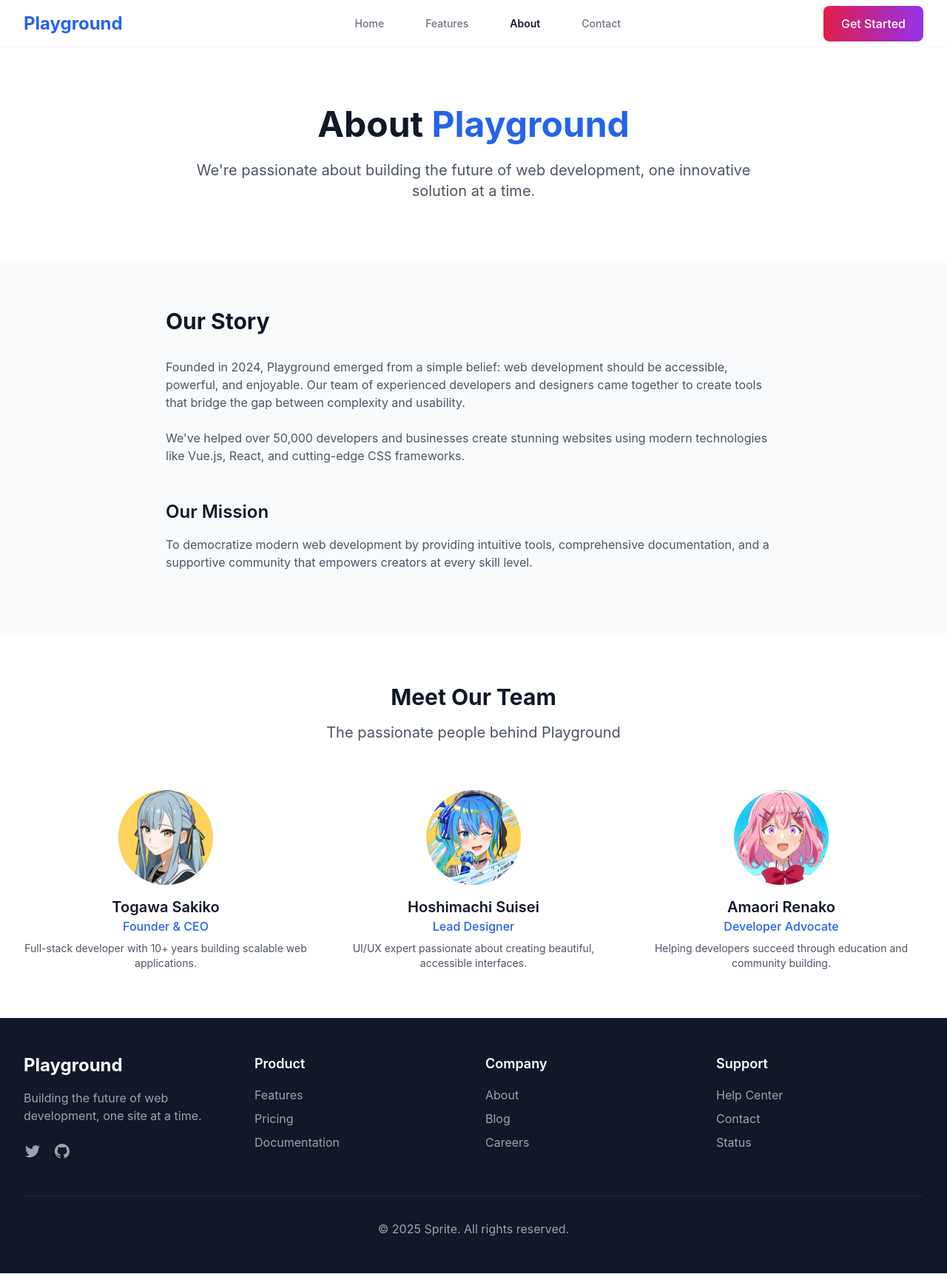
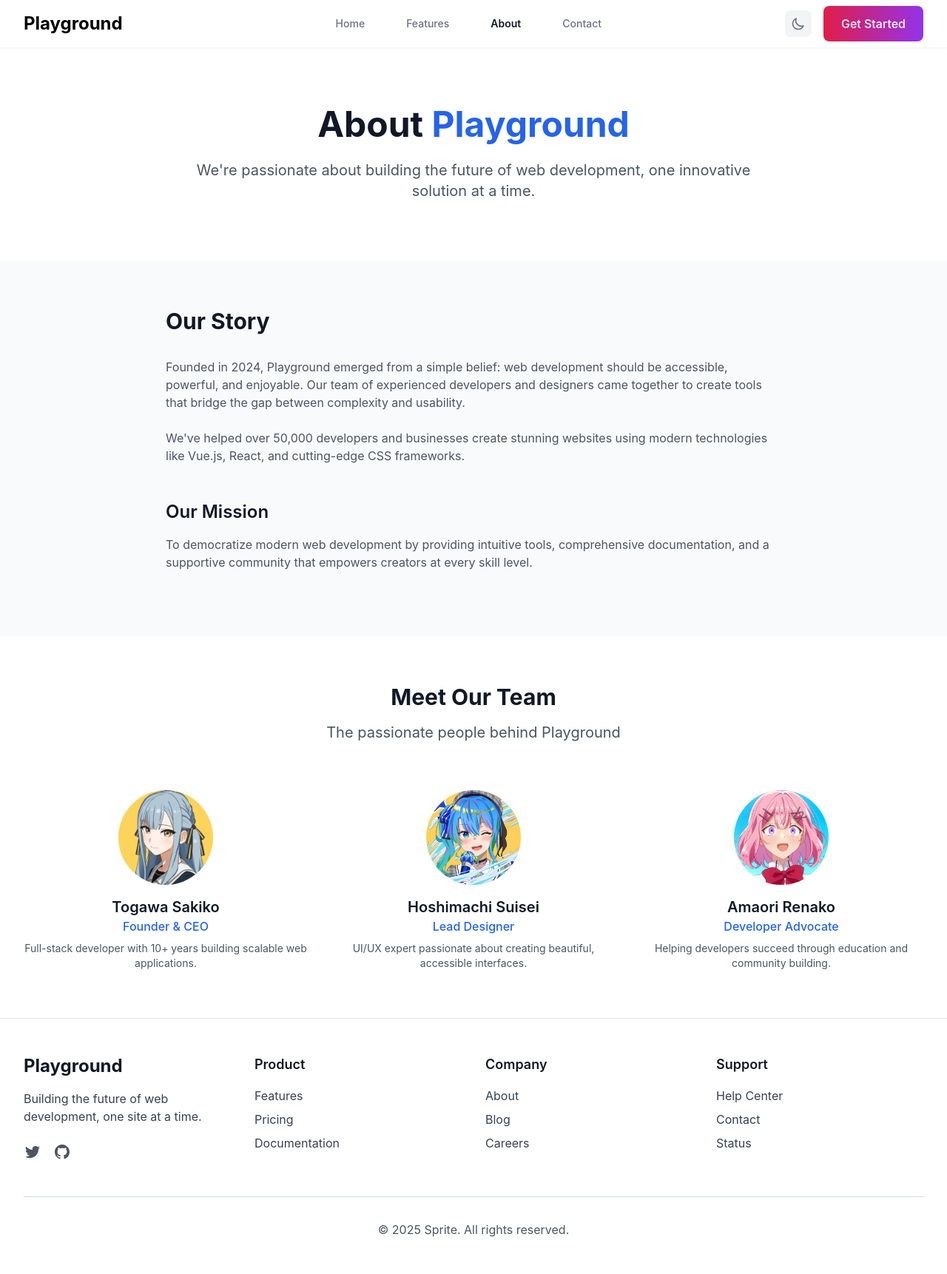
Before and after one commit to Sprtcrnbry/sprite-playground, a Vue app: page /about in a window 1280 px wide. Shown: the whole page at 74% size. Built offline with nearby package versions, Linux system fonts and the light colour scheme; the HTML template or start-up script is replaced by a standard one.

Commit message:
change: fix padding on hero, responsive, and add dark mode

```diff
--- a/src/components/AppFooter.vue
+++ b/src/components/AppFooter.vue
@@ -1,15 +1,23 @@
 <template>
-  <footer class="bg-gray-900 text-white">
+  <footer
+    class="bg-white dark:bg-gray-900 border-t border-gray-200 dark:border-gray-700 transition-colors duration-300"
+  >
     <div class="max-w-7xl mx-auto px-4 sm:px-6 lg:px-8 py-12">
       <div class="grid grid-cols-1 md:grid-cols-4 gap-8">
         <!-- Brand -->
         <div class="md:col-span-1">
-          <h3 class="text-2xl font-bold text-primary-400">{{ siteConfig.name }}</h3>
-          <p class="mt-4 text-gray-400">
+          <h3 class="text-2xl font-bold text-gray-900 dark:text-white">
+            {{ siteConfig.name }}
+          </h3>
+          <p class="mt-4 text-gray-700 dark:text-gray-300">
             {{ siteConfig.description }}
           </p>
           <div class="mt-6 flex space-x-4">
-            <a href="#" class="text-gray-400 hover:text-primary-400 transition-colors">
+            <!-- Twitter Icon -->
+            <a
+              href="#"
+              class="text-gray-600 dark:text-gray-400 hover:text-blue-500 dark:hover:text-blue-400 transition-colors"
+            >
               <span class="sr-only">Twitter</span>
               <svg class="h-6 w-6" fill="currentColor" viewBox="0 0 24 24">
                 <path
@@ -17,7 +25,11 @@
                 />
               </svg>
             </a>
-            <a href="#" class="text-gray-400 hover:text-primary-400 transition-colors">
+            <!-- GitHub Icon -->
+            <a
+              href="#"
+              class="text-gray-600 dark:text-gray-400 hover:text-gray-900 dark:hover:text-white transition-colors"
+            >
               <span class="sr-only">GitHub</span>
               <svg class="h-6 w-6" fill="currentColor" viewBox="0 0 24 24">
                 <path
@@ -32,46 +44,90 @@
 
         <!-- Links -->
         <div>
-          <h4 class="text-lg font-semibold">Product</h4>
-          <ul class="mt-4 space-y-2">
+          <h4 class="text-lg font-semibold text-gray-900 dark:text-white mb-4">Product</h4>
+          <ul class="space-y-2">
             <li>
-              <a href="#" class="text-gray-400 hover:text-white transition-colors">Features</a>
+              <a
+                href="#"
+                class="text-gray-700 dark:text-gray-400 hover:text-gray-900 dark:hover:text-white transition-colors"
+                >Features</a
+              >
             </li>
             <li>
-              <a href="#" class="text-gray-400 hover:text-white transition-colors">Pricing</a>
+              <a
+                href="#"
+                class="text-gray-700 dark:text-gray-400 hover:text-gray-900 dark:hover:text-white transition-colors"
+                >Pricing</a
+              >
             </li>
             <li>
-              <a href="#" class="text-gray-400 hover:text-white transition-colors">Documentation</a>
+              <a
+                href="#"
+                class="text-gray-700 dark:text-gray-400 hover:text-gray-900 dark:hover:text-white transition-colors"
+                >Documentation</a
+              >
             </li>
           </ul>
         </div>
 
         <div>
-          <h4 class="text-lg font-semibold">Company</h4>
-          <ul class="mt-4 space-y-2">
-            <li><a href="#" class="text-gray-400 hover:text-white transition-colors">About</a></li>
-            <li><a href="#" class="text-gray-400 hover:text-white transition-colors">Blog</a></li>
+          <h4 class="text-lg font-semibold text-gray-900 dark:text-white mb-4">Company</h4>
+          <ul class="space-y-2">
             <li>
-              <a href="#" class="text-gray-400 hover:text-white transition-colors">Careers</a>
+              <a
+                href="#"
+                class="text-gray-700 dark:text-gray-400 hover:text-gray-900 dark:hover:text-white transition-colors"
+                >About</a
+              >
+            </li>
+            <li>
+              <a
+                href="#"
+                class="text-gray-700 dark:text-gray-400 hover:text-gray-900 dark:hover:text-white transition-colors"
+                >Blog</a
+              >
+            </li>
+            <li>
+              <a
+                href="#"
+                class="text-gray-700 dark:text-gray-400 hover:text-gray-900 dark:hover:text-white transition-colors"
+                >Careers</a
+              >
             </li>
           </ul>
         </div>
 
         <div>
-          <h4 class="text-lg font-semibold">Support</h4>
-          <ul class="mt-4 space-y-2">
+          <h4 class="text-lg font-semibold text-gray-900 dark:text-white mb-4">Support</h4>
+          <ul class="space-y-2">
             <li>
-              <a href="#" class="text-gray-400 hover:text-white transition-colors">Help Center</a>
+              <a
+                href="#"
+                class="text-gray-700 dark:text-gray-400 hover:text-gray-900 dark:hover:text-white transition-colors"
+                >Help Center</a
+              >
             </li>
             <li>
-              <a href="#" class="text-gray-400 hover:text-white transition-colors">Contact</a>
+              <a
+                href="#"
+                class="text-gray-700 dark:text-gray-400 hover:text-gray-900 dark:hover:text-white transition-colors"
+                >Contact</a
+              >
             </li>
-            <li><a href="#" class="text-gray-400 hover:text-white transition-colors">Status</a></li>
+            <li>
+              <a
+                href="#"
+                class="text-gray-700 dark:text-gray-400 hover:text-gray-900 dark:hover:text-white transition-colors"
+                >Status</a
+              >
+            </li>
           </ul>
         </div>
       </div>
 
-      <div class="mt-12 pt-8 border-t border-gray-800 text-center text-gray-400">
+      <div
+        class="mt-12 pt-8 border-t border-gray-300 dark:border-gray-700 text-center text-gray-600 dark:text-gray-400 transition-colors"
+      >
         <p>&copy; 2025 Sprite. All rights reserved.</p>
       </div>
     </div>
--- a/src/components/AppHeader.vue
+++ b/src/components/AppHeader.vue
@@ -1,12 +1,12 @@
 <template>
-  <header class="bg-white shadow-sm sticky top-0 z-50 transition-all duration-300">
+  <header class="bg-white dark:bg-gray-900 shadow-sm sticky top-0 z-50 transition-all duration-300">
     <nav class="max-w-7xl mx-auto px-4 sm:px-6 lg:px-8">
       <div class="flex justify-between items-center h-16">
-        <!-- Logo -->
+        <!-- Logo with black color -->
         <div class="flex-shrink-0">
           <RouterLink
             to="/"
-            class="text-2xl font-bold text-primary-600 transition-colors hover:text-primary-700"
+            class="text-2xl font-bold text-black dark:text-white transition-colors hover:text-gray-700 dark:hover:text-gray-300"
           >
             {{ siteConfig.name }}
           </RouterLink>
@@ -26,11 +26,10 @@
               ></span>
             </RouterLink>
 
-            <!-- Always show Features button, but handle navigation differently -->
             <a
               href="#features"
               @click="handleFeaturesClick"
-              class="text-gray-500 hover:text-primary-600 px-3 py-2 text-sm font-medium transition-colors relative group"
+              class="text-gray-500 dark:text-gray-400 hover:text-primary-600 dark:hover:text-primary-400 px-3 py-2 text-sm font-medium transition-colors relative group"
             >
               Features
               <span
@@ -62,16 +61,77 @@
           </div>
         </div>
 
-        <!-- CTA Button -->
-        <div class="hidden md:block">
+        <!-- Dark mode toggle and CTA -->
+        <div class="hidden md:flex items-center space-x-4">
+          <!-- Dark Mode Toggle -->
+          <button
+            @click="toggleDarkMode"
+            class="p-2 rounded-lg bg-gray-100 dark:bg-gray-800 text-gray-500 dark:text-gray-400 hover:text-gray-900 dark:hover:text-white hover:bg-gray-200 dark:hover:bg-gray-700 transition-colors"
+            :title="isDark ? 'Switch to light mode' : 'Switch to dark mode'"
+          >
+            <!-- Sun icon for light mode -->
+            <svg
+              v-if="isDark"
+              class="w-5 h-5"
+              fill="none"
+              viewBox="0 0 24 24"
+              stroke="currentColor"
+            >
+              <path
+                stroke-linecap="round"
+                stroke-linejoin="round"
+                stroke-width="2"
+                d="M12 3v1m0 16v1m9-9h-1M4 12H3m15.364 6.364l-.707-.707M6.343 6.343l-.707-.707m12.728 0l-.707.707M6.343 17.657l-.707.707M16 12a4 4 0 11-8 0 4 4 0 018 0z"
+              />
+            </svg>
+            <!-- Moon icon for dark mode -->
+            <svg v-else class="w-5 h-5" fill="none" viewBox="0 0 24 24" stroke="currentColor">
+              <path
+                stroke-linecap="round"
+                stroke-linejoin="round"
+                stroke-width="2"
+                d="M20.354 15.354A9 9 0 018.646 3.646 9.003 9.003 0 0012 21a9.003 9.003 0 008.354-5.646z"
+              />
+            </svg>
+          </button>
+
           <RouterLink to="/contact" class="btn-primary"> Get Started </RouterLink>
         </div>
 
         <!-- Mobile menu button -->
-        <div class="md:hidden">
+        <div class="md:hidden flex items-center space-x-2">
+          <!-- Mobile dark mode toggle -->
+          <button
+            @click="toggleDarkMode"
+            class="p-2 rounded-lg bg-gray-100 dark:bg-gray-800 text-gray-500 dark:text-gray-400 hover:text-gray-900 dark:hover:text-white transition-colors"
+          >
+            <svg
+              v-if="isDark"
+              class="w-4 h-4"
+              fill="none"
+              viewBox="0 0 24 24"
+              stroke="currentColor"
+            >
+              <path
+                stroke-linecap="round"
+                stroke-linejoin="round"
+                stroke-width="2"
+                d="M12 3v1m0 16v1m9-9h-1M4 12H3m15.364 6.364l-.707-.707M6.343 6.343l-.707-.707m12.728 0l-.707.707M6.343 17.657l-.707.707M16 12a4 4 0 11-8 0 4 4 0 018 0z"
+              />
+            </svg>
+            <svg v-else class="w-4 h-4" fill="none" viewBox="0 0 24 24" stroke="currentColor">
+              <path
+                stroke-linecap="round"
+                stroke-linejoin="round"
+                stroke-width="2"
+                d="M20.354 15.354A9 9 0 018.646 3.646 9.003 9.003 0 0012 21a9.003 9.003 0 008.354-5.646z"
+              />
+            </svg>
+          </button>
+
           <button
             @click="mobileMenuOpen = !mobileMenuOpen"
-            class="text-gray-500 hover:text-gray-900 focus:outline-none focus:text-gray-900 p-2 transition-colors"
+            class="text-gray-500 dark:text-gray-400 hover:text-gray-900 dark:hover:text-white focus:outline-none p-2 transition-colors"
           >
             <svg
               class="h-6 w-6 transition-transform duration-200"
@@ -109,32 +169,33 @@
         leave-to-class="opacity-0 transform -translate-y-4"
       >
         <div v-show="mobileMenuOpen" class="md:hidden">
-          <div class="px-2 pt-2 pb-3 space-y-1 sm:px-3 border-t border-gray-200 bg-white">
+          <div
+            class="px-2 pt-2 pb-3 space-y-1 sm:px-3 border-t border-gray-200 dark:border-gray-700 bg-white dark:bg-gray-900"
+          >
             <RouterLink
               to="/"
-              class="block px-3 py-2 text-base font-medium rounded-lg transition-colors hover:bg-gray-50"
+              class="block px-3 py-2 text-base font-medium rounded-lg transition-colors hover:bg-gray-50 dark:hover:bg-gray-800 text-gray-900 dark:text-white"
               @click="mobileMenuOpen = false"
             >
               Home
             </RouterLink>
-            <!-- Features link for mobile -->
             <a
               href="#features"
               @click="handleFeaturesClick"
-              class="block px-3 py-2 text-base font-medium rounded-lg transition-colors hover:bg-gray-50"
+              class="block px-3 py-2 text-base font-medium rounded-lg transition-colors hover:bg-gray-50 dark:hover:bg-gray-800 text-gray-900 dark:text-white"
             >
               Features
             </a>
             <RouterLink
               to="/about"
-              class="block px-3 py-2 text-base font-medium rounded-lg transition-colors hover:bg-gray-50"
+              class="block px-3 py-2 text-base font-medium rounded-lg transition-colors hover:bg-gray-50 dark:hover:bg-gray-800 text-gray-900 dark:text-white"
               @click="mobileMenuOpen = false"
             >
               About
             </RouterLink>
             <RouterLink
               to="/contact"
-              class="block px-3 py-2 text-base font-medium rounded-lg transition-colors hover:bg-gray-50"
+              class="block px-3 py-2 text-base font-medium rounded-lg transition-colors hover:bg-gray-50 dark:hover:bg-gray-800 text-gray-900 dark:text-white"
               @click="mobileMenuOpen = false"
             >
               Contact
@@ -157,32 +218,32 @@
 import { ref } from 'vue'
 import { RouterLink, useRoute, useRouter } from 'vue-router'
 import { siteConfig } from '@/config/site'
+import { useDarkMode } from '@/composables/useDarkMode'
 
 const route = useRoute()
 const router = useRouter()
 const mobileMenuOpen = ref(false)
 
+// Dark mode composable
+const { isDark, toggleDarkMode } = useDarkMode()
+
 const getNavLinkClass = (routeName: string) => {
   return route.name === routeName
-    ? 'text-gray-900 font-semibold'
-    : 'text-gray-500 hover:text-primary-600'
+    ? 'text-gray-900 dark:text-white font-semibold'
+    : 'text-gray-500 dark:text-gray-400 hover:text-primary-600 dark:hover:text-primary-400'
 }
 
-// Handle Features navigation - go to home if not there, then scroll
 const handleFeaturesClick = (event: Event) => {
   event.preventDefault()
   mobileMenuOpen.value = false
 
-  // If we're not on the home page, navigate there first
   if (route.name !== 'Home') {
     router.push('/').then(() => {
-      // Wait a bit for the page to load, then scroll
       setTimeout(() => {
         scrollToFeatures()
       }, 100)
     })
   } else {
-    // If we're already on home page, just scroll
     scrollToFeatures()
   }
 }
--- /dev/null
+++ b/src/composables/useDarkMode.ts
@@ -0,0 +1,53 @@
+import { ref, watch, onMounted } from 'vue'
+
+const isDark = ref(false)
+
+export function useDarkMode() {
+  const toggleDarkMode = () => {
+    isDark.value = !isDark.value
+    updateDarkMode()
+  }
+
+  const updateDarkMode = () => {
+    if (isDark.value) {
+      document.documentElement.classList.add('dark')
+      localStorage.setItem('darkMode', 'true')
+    } else {
+      document.documentElement.classList.remove('dark')
+      localStorage.setItem('darkMode', 'false')
+    }
+  }
+
+  const initDarkMode = () => {
+    // Check for saved preference or system preference
+    const savedMode = localStorage.getItem('darkMode')
+    if (savedMode !== null) {
+      isDark.value = savedMode === 'true'
+    } else {
+      // Check system preference
+      isDark.value = window.matchMedia('(prefers-color-scheme: dark)').matches
+    }
+    updateDarkMode()
+  }
+
+  // Watch for system theme changes
+  const watchSystemTheme = () => {
+    const mediaQuery = window.matchMedia('(prefers-color-scheme: dark)')
+    mediaQuery.addEventListener('change', (e) => {
+      if (localStorage.getItem('darkMode') === null) {
+        isDark.value = e.matches
+        updateDarkMode()
+      }
+    })
+  }
+
+  onMounted(() => {
+    initDarkMode()
+    watchSystemTheme()
+  })
+
+  return {
+    isDark,
+    toggleDarkMode,
+  }
+}
--- a/src/style.css
+++ b/src/style.css
@@ -13,6 +13,15 @@
     font-family: 'Inter', sans-serif;
     margin: 0;
     padding: 0;
+    transition:
+      background-color 0.3s ease,
+      color 0.3s ease;
+  }
+
+  /* Dark mode background */
+  .dark body {
+    background-color: #111827;
+    color: #f9fafb;
   }
 }
 
@@ -22,12 +31,12 @@
   }
 
   .btn-secondary {
-    @apply bg-white/70 backdrop-blur-sm hover:bg-white/90 text-gray-900 font-medium py-3 px-6 rounded-lg transition-all duration-300 focus:outline-none focus:ring-2 focus:ring-gray-500 focus:ring-offset-2 border border-gray-200/50 flex items-center justify-center transform hover:scale-105;
+    @apply bg-white/70 dark:bg-gray-800/70 backdrop-blur-sm hover:bg-white/90 dark:hover:bg-gray-800/90 text-gray-900 dark:text-white font-medium py-3 px-6 rounded-lg transition-all duration-300 focus:outline-none focus:ring-2 focus:ring-gray-500 focus:ring-offset-2 border border-gray-200/50 dark:border-gray-700/50 flex items-center justify-center transform hover:scale-105;
   }
 }
 
 @layer utilities {
-  /* Existing animations */
+  /* Your existing animations and utilities */
   @keyframes blob {
     0% {
       transform: translate(0px, 0px) scale(1);
@@ -73,7 +82,7 @@
     }
   }
 
-  /* Simple CSS-only animation classes */
+  /* Animation classes */
   .animate-fade-in-1 {
     animation: slideUp 0.6s ease-out 0.1s both;
   }
@@ -106,7 +115,6 @@
     animation: slideUp 0.6s ease-out 0.8s both;
   }
 
-  /* Existing animations */
   .animate-blob {
     animation: blob 7s infinite;
   }
--- a/tailwind.config.js
+++ b/tailwind.config.js
@@ -1,6 +1,7 @@
 /** @type {import('tailwindcss').Config} */
 export default {
   content: ['./index.html', './src/**/*.{vue,js,ts,jsx,tsx}'],
+  darkMode: 'class', // Enable class-based dark mode
   theme: {
     extend: {
       colors: {
```
Also changed, not shown: src/App.vue (+5 -3 lines), src/components/FeatureList.vue (+12 -8 lines), src/components/HeroSection.vue (+31 -21 lines), src/views/AboutPage.vue (+30 -22 lines), src/views/ContactPage.vue (+36 -25 lines), vercel.json (added), 1 other file (tests, documents, lock files or other folders).
